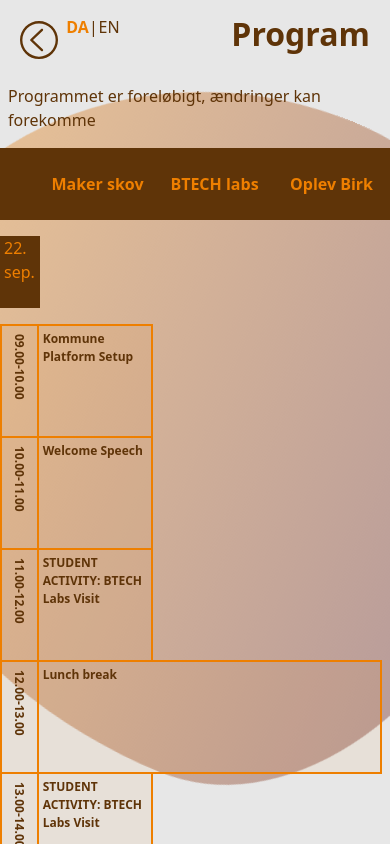
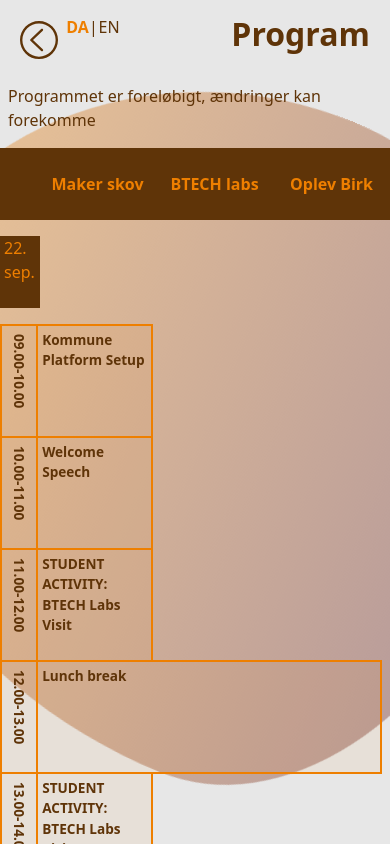
Before and after one commit to ProtoLab-BTECH-AU/mvmf-promo, a React (Create React App) app: page /program in a window 390 px wide. Shown: the top 844 px of the page. Built offline with nearby package versions, Linux system fonts and the light colour scheme; a web font is replaced by a local one.

Commit message:
src:Program.css - increase font size to .85rem on small screens

```diff
--- a/src/pages/Program.css
+++ b/src/pages/Program.css
@@ -19,7 +19,7 @@
         font-size: 1rem;
     }
     #program table td {
-        font-size: .75rem;
+        font-size: .85rem;
     }
     #program table td.time {
         height: 7rem !important;
```
